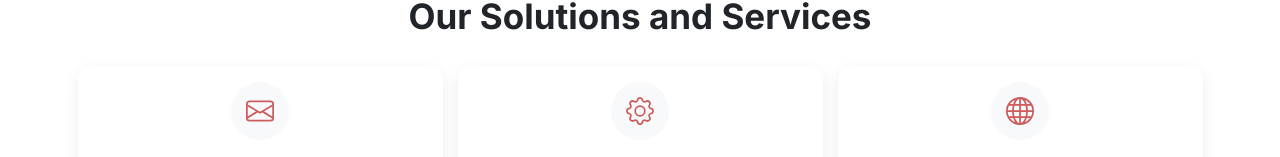
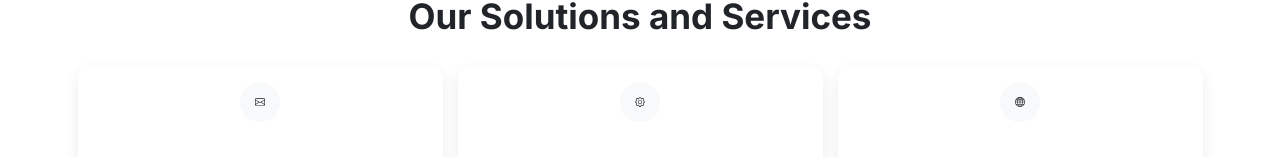
Before and after one commit to ridhamjeetkaur/digital_marketing, a React (Create React App) app: page / in a window 1280 px wide. Shown: the part 795-952 px from the top of the page. Built offline with nearby package versions, Linux system fonts and the light colour scheme.

Commit message:
error solved

```diff
--- a/package.json
+++ b/package.json
@@ -21,6 +21,11 @@
     "react-scripts": "5.0.1",
     "typescript": "^4.9.5",
     "web-vitals": "^2.1.4"
+  },
+
+  "resolutions": {
+    "@types/react": "18.0.24",
+    "@types/react-dom": "18.0.2"
   },
   "scripts": {
     "start": "react-scripts start",
--- a/src/components/Contact.tsx
+++ b/src/components/Contact.tsx
@@ -26,13 +26,10 @@ const Contact: React.FC = () => {
     setStatusMessage(null); // Clear previous messages
     setIsError(false);
 
-
-
     try {
       // IMPORTANT: Ensure this URL matches your Express.js backend API endpoint.
       // If your React app is on port 3000 and Express on 3001, use the full URL.
-      const response = await fetch(`${process.env.REACT_APP_API_URL}api/contact`
-, {
+      const response = await fetch(`${process.env.REACT_APP_API_URL}api/contact`, {
         method: 'POST',
         headers: {
           'Content-Type': 'application/json',
@@ -138,7 +135,7 @@ const Contact: React.FC = () => {
           <div className="col-lg-4 col-md-6">
             <div className="contact-info-card">
               <div className="icon-wrapper">
-                <BsEnvelopeFill />
+                {BsEnvelopeFill({})}
               </div>
               <h4>Mail Here</h4>
               <p>hello@luez.com</p>
@@ -148,7 +145,7 @@ const Contact: React.FC = () => {
           <div className="col-lg-4 col-md-6">
             <div className="contact-info-card">
               <div className="icon-wrapper">
-                <BsGeoAltFill />
+                {BsGeoAltFill({})}
               </div>
               <h4>Visit Here</h4>
               <p>27 Division St, New York,</p>
@@ -158,7 +155,7 @@ const Contact: React.FC = () => {
           <div className="col-lg-4 col-md-12">
             <div className="contact-info-card">
               <div className="icon-wrapper">
-                <BsPhoneFill />
+                {BsPhoneFill({})}
               </div>
               <h4>Call Here</h4>
               <p>+123 456 7890</p>
@@ -170,4 +167,5 @@ const Contact: React.FC = () => {
     </section>
   );
 };
+
 export default Contact;
--- a/src/components/Feedback.tsx
+++ b/src/components/Feedback.tsx
@@ -12,7 +12,7 @@ interface FeedbackCardProps {
 const FeedbackCard: React.FC<FeedbackCardProps> = ({ quote, author, title }) => {
   return (
     <div className="card feedback-card p-4 text-center">
-      <BsChatQuoteFill className="quote-icon mx-auto" />
+      {BsChatQuoteFill({ className: "quote-icon mx-auto" })}
       <p className="mb-3">"{quote}"</p>
       <div className="mt-auto"> {/* Pushes content to the bottom */}
         <p className="author-name mb-0">{author}</p>
@@ -60,4 +60,5 @@ const Feedback: React.FC = () => {
     </section>
   );
 };
+
 export default Feedback;
--- a/src/components/Footer.tsx
+++ b/src/components/Footer.tsx
@@ -1,9 +1,5 @@
-import {
+import { BsFacebook, BsTwitter, BsInstagram, BsLinkedin } from 'react-icons/bs';
 
-  BsFacebook, BsTwitter, BsInstagram, BsLinkedin
-} from 'react-icons/bs'; // Import Bootstrap Icons
-
-// Footer Component
 const Footer: React.FC = () => {
   return (
     <footer className="footer-section">
@@ -13,10 +9,10 @@ const Footer: React.FC = () => {
             <h5 className="navbar-brand-custom mb-3">Zarexa</h5>
             <p className="text-secondary">Your partner in achieving digital marketing excellence.</p>
             <div className="d-flex social-icons mt-4 justify-content-center justify-content-md-start">
-              <a href="#" className="social-icon"><BsFacebook /></a>
-              <a href="#" className="social-icon"><BsTwitter /></a>
-              <a href="#" className="social-icon"><BsInstagram /></a>
-              <a href="#" className="social-icon"><BsLinkedin /></a>
+              <a href="#" className="social-icon">{BsFacebook({})}</a>
+              <a href="#" className="social-icon">{BsTwitter({})}</a>
+              <a href="#" className="social-icon">{BsInstagram({})}</a>
+              <a href="#" className="social-icon">{BsLinkedin({})}</a>
             </div>
           </div>
           <div className="col-lg-2 col-md-6 mb-4 mb-lg-0">
--- a/src/components/Services.tsx
+++ b/src/components/Services.tsx
@@ -1,20 +1,20 @@
 import {
-  BsEnvelope, BsGear, BsLightning, BsGlobe, BsBarChart, BsPencilSquare,
-  BsHandThumbsUp, BsPeople, BsGraphUp, BsLayoutTextWindow, BsGridFill,
-} from 'react-icons/bs'; // Import Bootstrap Icons
+  BsEnvelope, BsGear, BsGlobe, BsPencilSquare,
+  BsHandThumbsUp, BsPeople
+} from 'react-icons/bs';
 
-// Services Component
+// Updated interface to accept the icon as a function that returns ReactNode
 interface ServiceItemProps {
-  icon: React.ElementType;
+  icon: () => React.ReactNode;
   title: string;
   description: string;
 }
 
-const ServiceItem: React.FC<ServiceItemProps> = ({ icon: Icon, title, description }) => {
+const ServiceItem: React.FC<ServiceItemProps> = ({ icon, title, description }) => {
   return (
     <div className="card service-card text-center p-4">
       <div className="service-icon-wrapper mx-auto">
-        <Icon className="service-icon" />
+        {icon()}
       </div>
       <div className="card-body p-0">
         <h3 className="h5 card-title">{title}</h3>
@@ -26,12 +26,12 @@ const ServiceItem: React.FC<ServiceItemProps> = ({ icon: Icon, title, descriptio
 
 const Services: React.FC = () => {
   const servicesData = [
-    { icon: BsEnvelope, title: 'Email Marketing', description: 'Craft compelling emails that convert leads into loyal customers.' },
-    { icon: BsGear, title: 'Marketing Automation', description: 'Automate your campaigns for efficiency and consistent customer engagement.' },
-    { icon: BsGlobe, title: 'Website Design', description: 'Build stunning, responsive websites that drive traffic and conversions.' },
-    { icon: BsPencilSquare, title: 'Content Creation', description: 'Develop engaging content that resonates with your audience and builds brand authority.' },
-    { icon: BsHandThumbsUp, title: 'Social Media Marketing', description: 'Boost your brand presence and engage with your audience across all platforms.' },
-    { icon: BsPeople, title: 'Audience Management', description: 'Segment and manage your audience for highly targeted and effective campaigns.' },
+    { icon: () => BsEnvelope({}), title: 'Email Marketing', description: 'Craft compelling emails that convert leads into loyal customers.' },
+    { icon: () => BsGear({}), title: 'Marketing Automation', description: 'Automate your campaigns for efficiency and consistent customer engagement.' },
+    { icon: () => BsGlobe({}), title: 'Website Design', description: 'Build stunning, responsive websites that drive traffic and conversions.' },
+    { icon: () => BsPencilSquare({}), title: 'Content Creation', description: 'Develop engaging content that resonates with your audience and builds brand authority.' },
+    { icon: () => BsHandThumbsUp({}), title: 'Social Media Marketing', description: 'Boost your brand presence and engage with your audience across all platforms.' },
+    { icon: () => BsPeople({}), title: 'Audience Management', description: 'Segment and manage your audience for highly targeted and effective campaigns.' },
   ];
 
   return (
@@ -53,4 +53,5 @@ const Services: React.FC = () => {
     </section>
   );
 };
+
 export default Services;
--- a/tsconfig.json
+++ b/tsconfig.json
@@ -1,11 +1,14 @@
 {
   "compilerOptions": {
+    "paths": {
+      "react": ["./node_modules/@types/react"]},
     "target": "es5",
     "lib": [
       "dom",
       "dom.iterable",
       "esnext"
     ],
+
     "allowJs": true,
     "skipLibCheck": true,
     "esModuleInterop": true,
```
